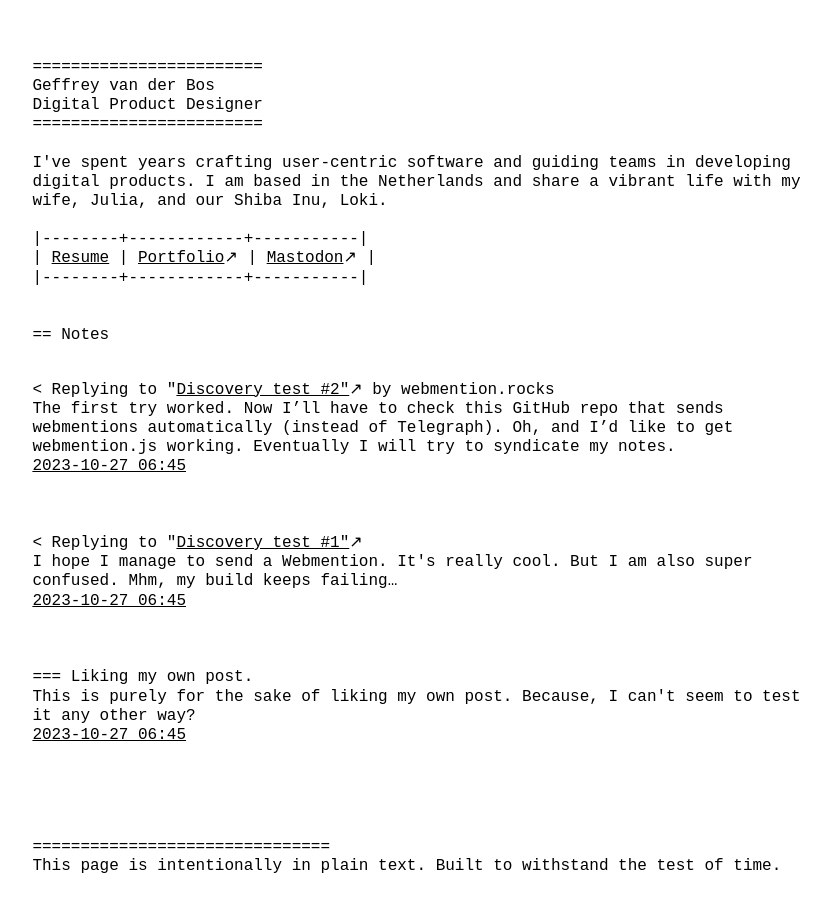
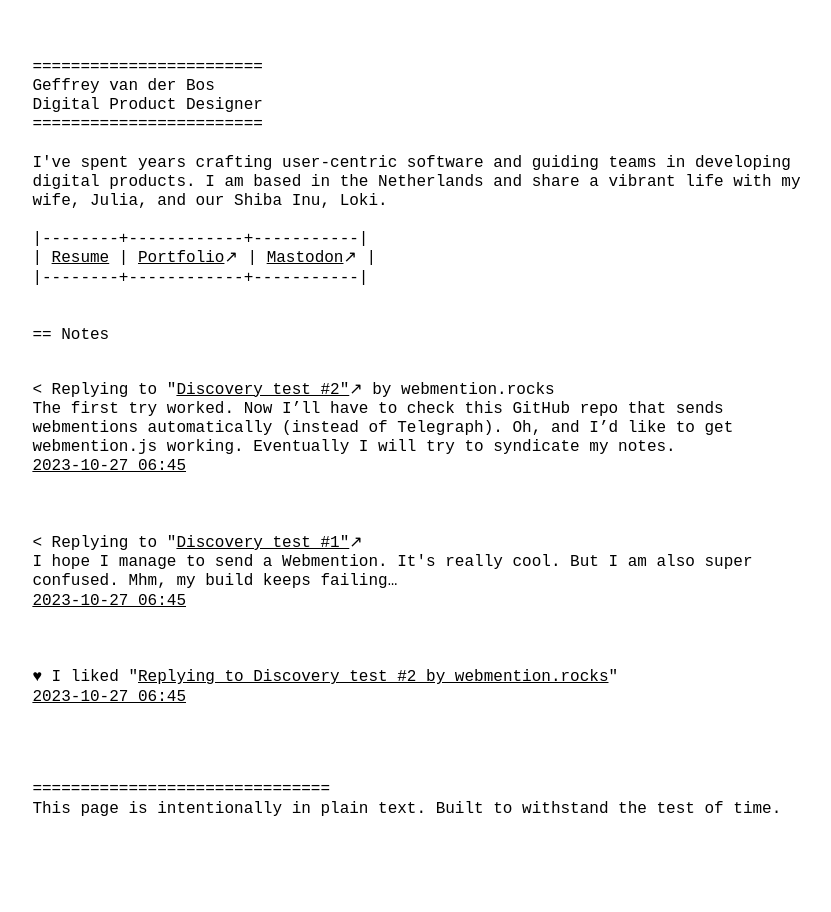
Before and after one commit to Geffreyvanderbos/plaintextjournal, an Eleventy site: page src/index.njk in a window 1280 px wide. Shown: the whole page, without its empty margins (6-837 px from the left). After the commit the page ends 857 px from the top, so only its background shows below. Built offline with nearby package versions, Linux system fonts and the light colour scheme; Eleventy itself is replaced by a stand-in of ours; files that its build step writes are made by us from their sources.

Commit message:
Fixed inconsistencies with the like-for messaging

```diff
--- a/src/_includes/note.njk
+++ b/src/_includes/note.njk
@@ -10,19 +10,24 @@ layout: 'base.njk'
         <a class="u-url" href="{{ url }}"><time class="dt-published">{{ page.date | asPostDate }}</time></a>
     </article>
     <br><br><br>
+
 {% elseif type == "likeof" -%}
-    <article><p class="e-content"><3 {{ likeoftitle }} by {{ likeofuser }}</p></article>
-    <a class="u-like-of" href="{{ likeof }}"><time class="dt-published">{{ page.date | asPostDate }}</time></a>
+
+    <article><p class="e-content">♥ I liked "<a href="{{ likeofurl }}" class="u-like-of">{{ likeoftitle }}</a>"{%- if likeofauthor %} by {{ likeofauthor }}{% endif -%}</p></article>
+    <a class="u-url" href="{{ url }}"><time class="dt-published">{{ page.date | asPostDate }}</time></a>
     <br><br><br>
+
 {% else %}
+
     <article class="h-entry">
         <h2 class="p-name">=== {{ title | safe }}</h2>
         <p class="e-content">{{ content | safe }}</p>
         <a class="u-url" href="{{ url }}"><time class="dt-published">{{ page.date | asPostDate }}</time></a>
     </article>
     <br><br><br>
+
 {% endif -%}
 
 <div id="webmentions"></div>
 
-<script src="{{ '/assets/webmention.js' | url }}" async></script>
+<script src="{{ '/assets/webmention.js' | url }}"></script>
--- a/src/index.njk
+++ b/src/index.njk
@@ -30,9 +30,9 @@ I've spent years crafting user-centric software and guiding teams in developing
                 <a class="u-url" href="{{ note.url }}"><time class="dt-published">{{ note.date | asPostDate }}</time></a>
             </article>
         <br><br><br>
-        {% elseif note.data.type == "like" -%}
-            <article><p class="e-content"><3 {{ note.data.likeoftitle }} by {{ note.data.likeofuser }}</p></article>
-            <a class="u-like-of" href="{{ note.data.likeof }}"><time class="dt-published">{{ note.date | asPostDate }}</time></a>
+        {% elseif note.data.type == "likeof" -%}
+            <article><p class="e-content">♥ I liked "<a href="{{ note.data.likeofurl }}" class="u-like-of">{{ note.data.likeoftitle }}</a>"{%- if note.data.likeofauthor %} by {{ note.data.likeofauthor }}{% endif -%}</p></article>
+            <a class="u-url" href="{{ note.url }}"><time class="dt-published">{{ note.date | asPostDate }}</time></a>
             <br><br><br>
         {% else %}
         <article class="h-entry">
--- a/src/notes/liking-my-own-post.md
+++ b/src/notes/liking-my-own-post.md
@@ -3,7 +3,7 @@ title: "Liking my own post."
 type: likeof
 likeof: https://geff.re/notes/first-worked-what-about-second/
 likeoftitle: "Replying to Discovery test #2 by webmention.rocks"
-likeofauthor: Geffrey van der Bos
+likeofauthor:
 ---
 
 This is purely for the sake of liking my own post. Because, I can't seem to test it any other way?
```
Also changed, not shown: public/index.html, public/notes/index.html. Lines whose indentation alone changed are shown as unchanged.
